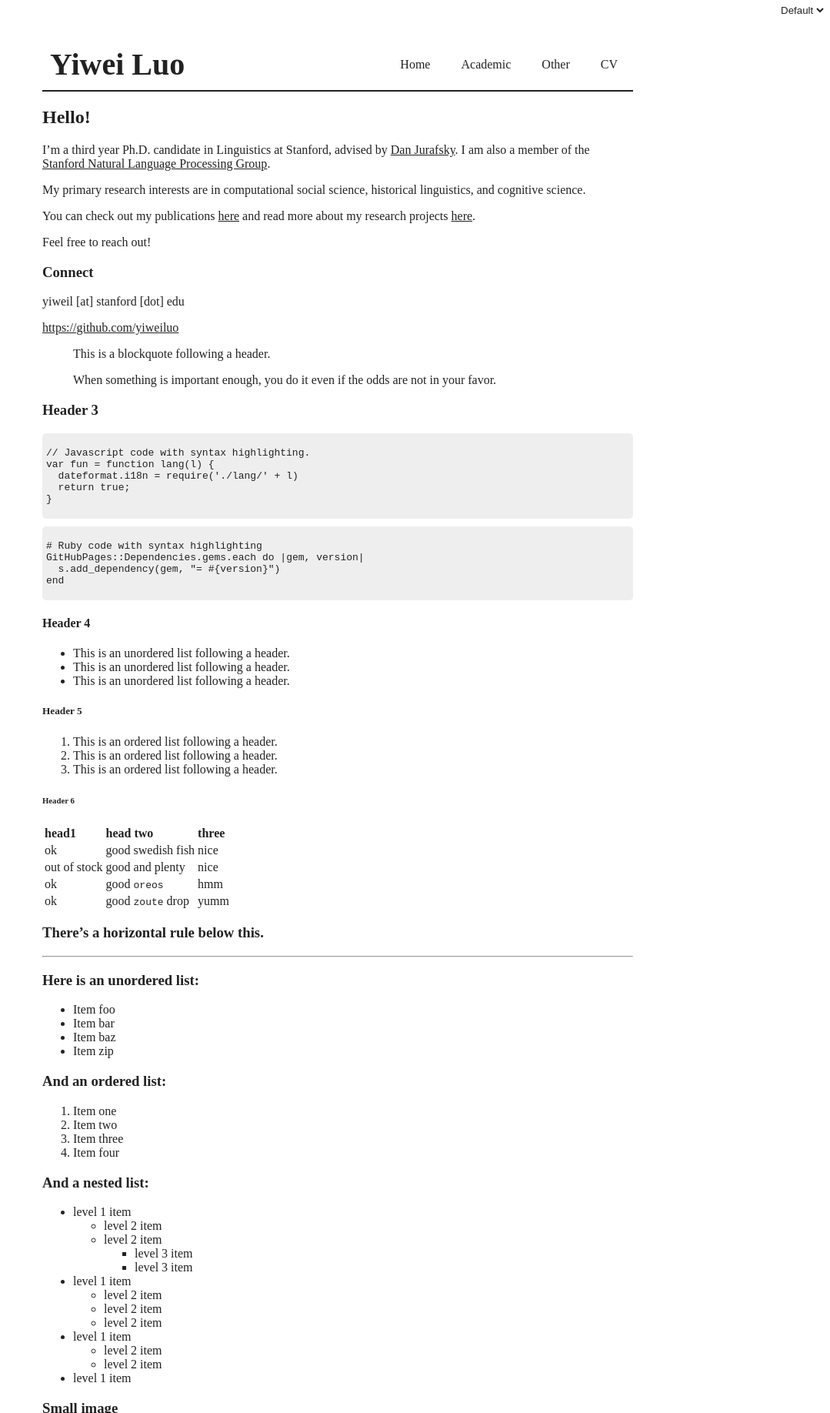
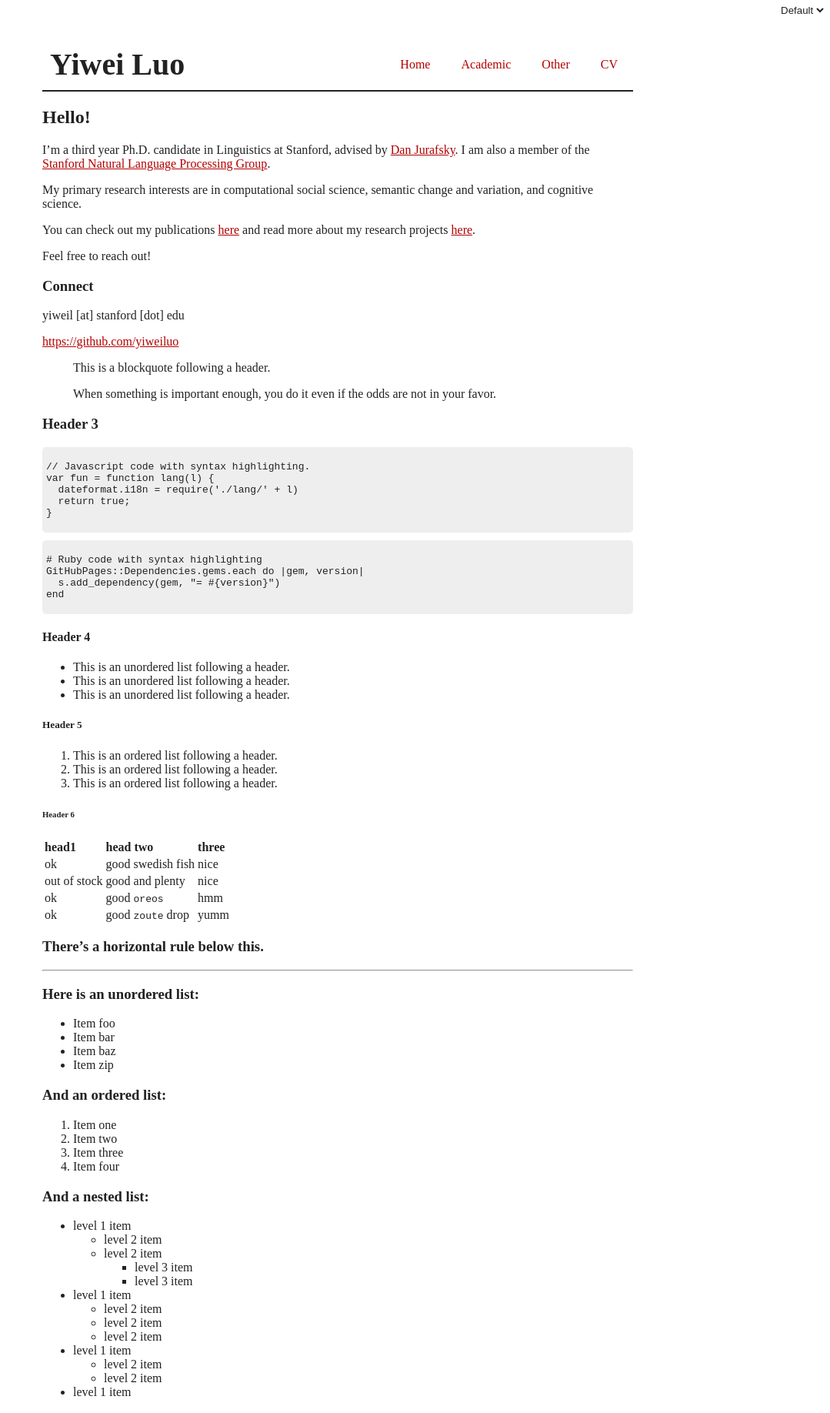
Before and after one commit to yiweiluo/yiweiluo.github.io, a Jekyll site: the page built from docs/academic.md, in a window 1280 px wide, cut to the strip 0-1836 px from the top of the page. Shown: the whole strip at 77% size, without its empty margins (201-1280 px from the left). Built offline with Jekyll 4.4.1, drawn with Linux system fonts in a browser that asks for light colours.

Commit message:
change anchor text color

```diff
--- a/docs/_sass/main.scss
+++ b/docs/_sass/main.scss
@@ -12,6 +12,7 @@
 html {
   --primary-background-color: white;
   --primary-text-color: #222;
+  --anchor-text-color: #b30000;
   --primary-highlight-color: #eeeeee;
   padding: 0;
   margin: 0;
@@ -75,7 +76,7 @@ body {
     text-align: left;
     a {
       text-decoration: none;
-      color: var(--primary-text-color);
+      color: var(--anchor-text-color);
       &:hover {
         border-bottom: 2px solid var(--primary-text-color);
         color: var(--primary-text-color);
@@ -130,7 +131,7 @@ body {
         list-style-type: none;
         a {
           text-decoration: none;
-          color: var(--primary-text-color);
+          color: var(--anchor-text-color);
           &:hover {
             border-bottom: 2px solid var(--primary-text-color);
             color: var(--primary-text-color);
@@ -162,7 +163,7 @@ body {
       max-width: 100%;
     }
     a {
-      color: var(--primary-text-color);
+      color: var(--anchor-text-color);
     }
   }
 }
--- a/docs/academic.md
+++ b/docs/academic.md
@@ -8,7 +8,7 @@ permalink: /academic/
 
 I'm a third year Ph.D. candidate in Linguistics at Stanford, advised by [Dan Jurafsky](http://stanford.edu/~jurafsky/). I am also a member of the [Stanford Natural Language Processing Group](https://nlp.stanford.edu/).
 
-My primary research interests are in computational social science, historical linguistics, and cognitive science.
+My primary research interests are in computational social science, semantic change and variation, and cognitive science.
 
 You can check out my publications [here]() and read more about my research projects [here]().
 
```
